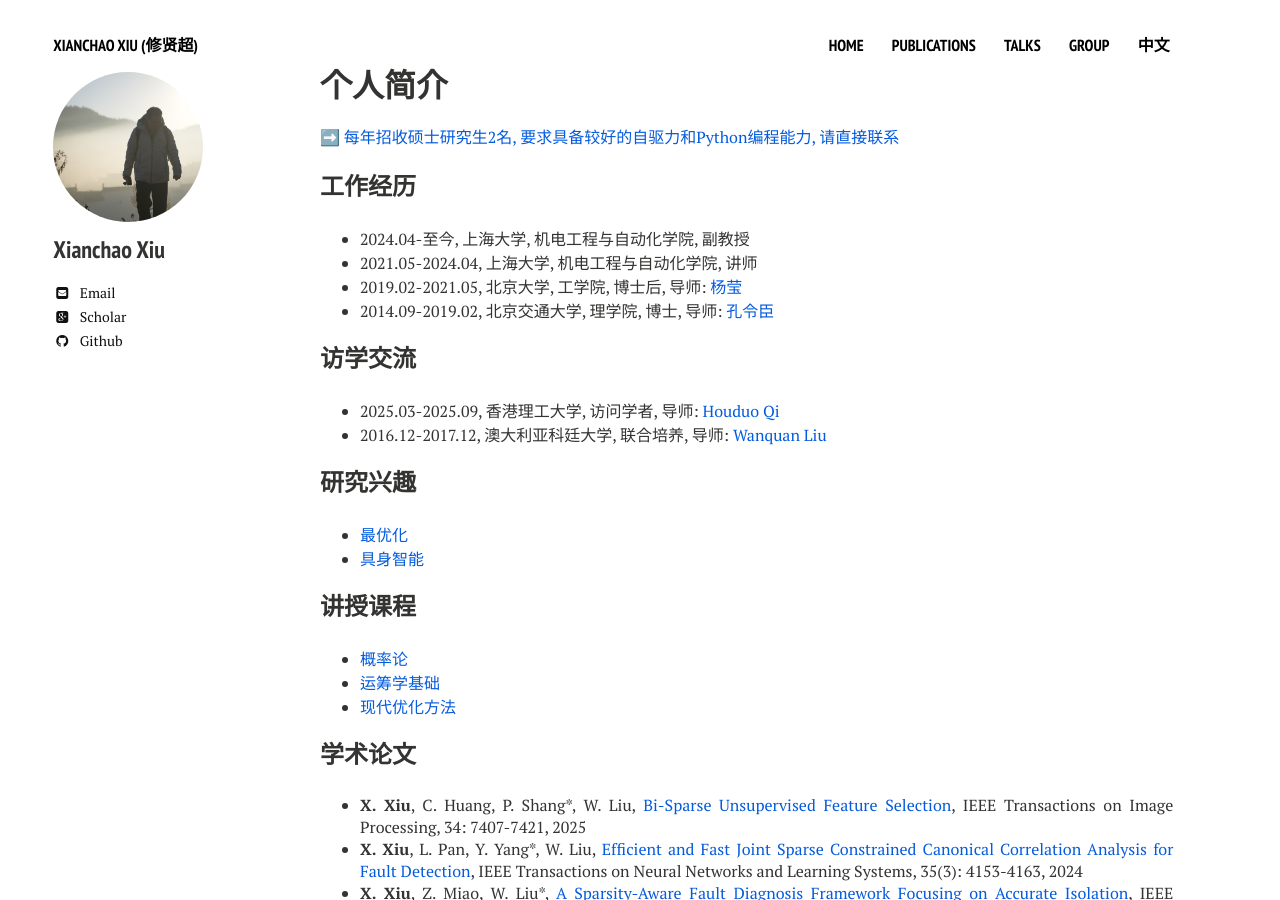
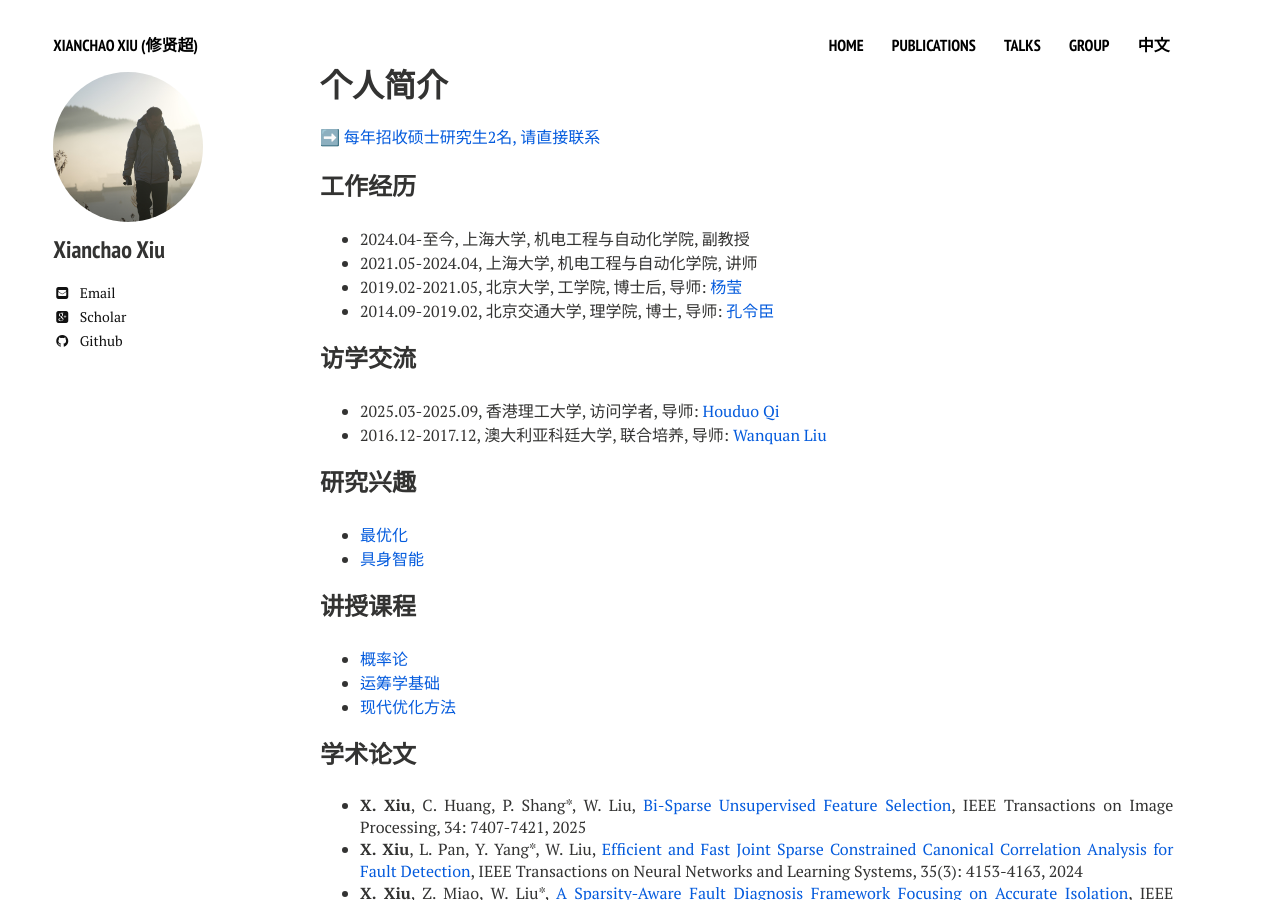
Before and after one commit to xianchaoxiu/xianchaoxiu.github.io, a Jekyll site: the page built from chinese/index.md, in a window 1280 px wide and 900 px high. Built offline with Jekyll 4.4.1, drawn with Linux system fonts in a browser that asks for light colours; nearby versions of some CDN libraries.

Commit message:
Update index.md

```diff
--- a/chinese/index.md
+++ b/chinese/index.md
@@ -7,7 +7,7 @@ comments: false
 share: false
 ---
 
-➡️ <a href="https://xianchaoxiu.github.io/chinese/reading/" class="textlink" target="_blank"> 每年招收硕士研究生2名, 要求具备较好的自驱力和Python编程能力, 请直接联系 </a><br>
+➡️ <a href="https://xianchaoxiu.github.io/chinese/reading/" class="textlink" target="_blank"> 每年招收硕士研究生2名, 请直接联系 </a><br>
 
 
 
```
